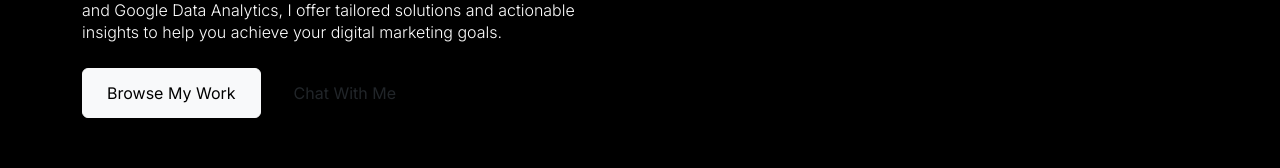
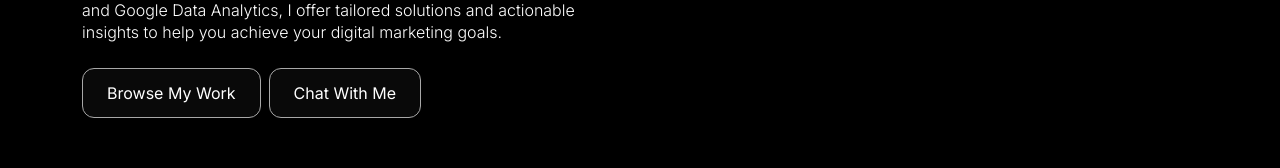
Before and after one commit to ericanalytics/ericanalytics, a Next.js app: page / in a window 1280 px wide. Shown: the part 363-531 px from the top of the page. Built offline with nearby package versions, Linux system fonts and the light colour scheme.

Commit message:
many changes

```diff
--- a/app/page.tsx
+++ b/app/page.tsx
@@ -85,8 +85,8 @@ export default function Home() {
             Maximize your website&apos;s performance with Data Analytics Consulting services. As an expert in <span className="spn_1">Digital Marketing Analytics</span>, Web Analytics, and Google Data Analytics, I offer tailored solutions and actionable insights to help you achieve your digital marketing goals.
           </p>
           <div className="cta-buttons">
-            <a href="#" className="btn btn-light me-2">Browse My Work</a>
-            <a href="#" className="btn btn-default">Chat With Me</a>
+            <a href="#" className="btn btn-light me-2 cs-btn">Browse My Work</a>
+            <a href="#" className="btn btn-default cs-btn">Chat With Me</a>
           </div>
         </div>
         {/* Image Section */}
@@ -200,8 +200,8 @@ export default function Home() {
           <Image
             src="/images/Youtube.png"
             style={{ width: '100%', height: '100%', position: 'absolute', top: 0, left: 0 }}
-            width={200}
-            height={100}
+            width={560}
+            height={315}
             alt="YouTube Thumbnail"
           />
         </a>
--- a/app/style.css
+++ b/app/style.css
@@ -565,7 +565,7 @@ img.inlineimg1 {
      background: rgba(217, 217, 217, 1);
       border-radius: 10px 10px 0 0;
     }
-    .form-control, .btn {
+    .form-control, .btn.cs-btn {
          background: rgba(14, 14, 14, 0.67);
       border: 0.5px solid rgba(168, 168, 168, 1);
       color: white;
```
